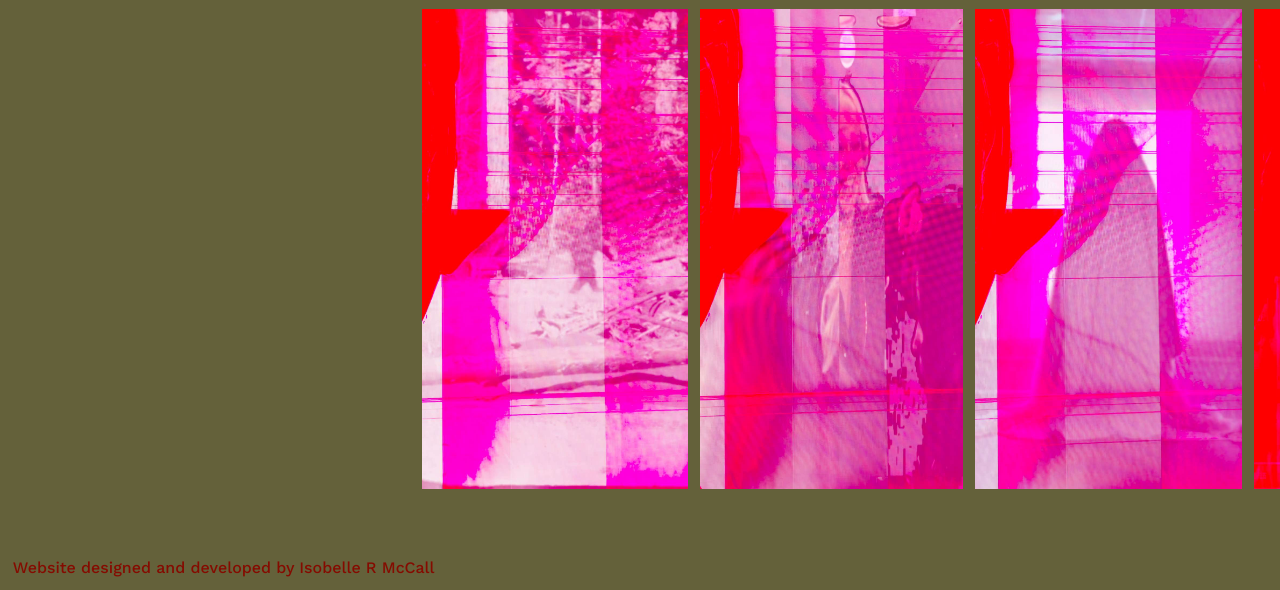
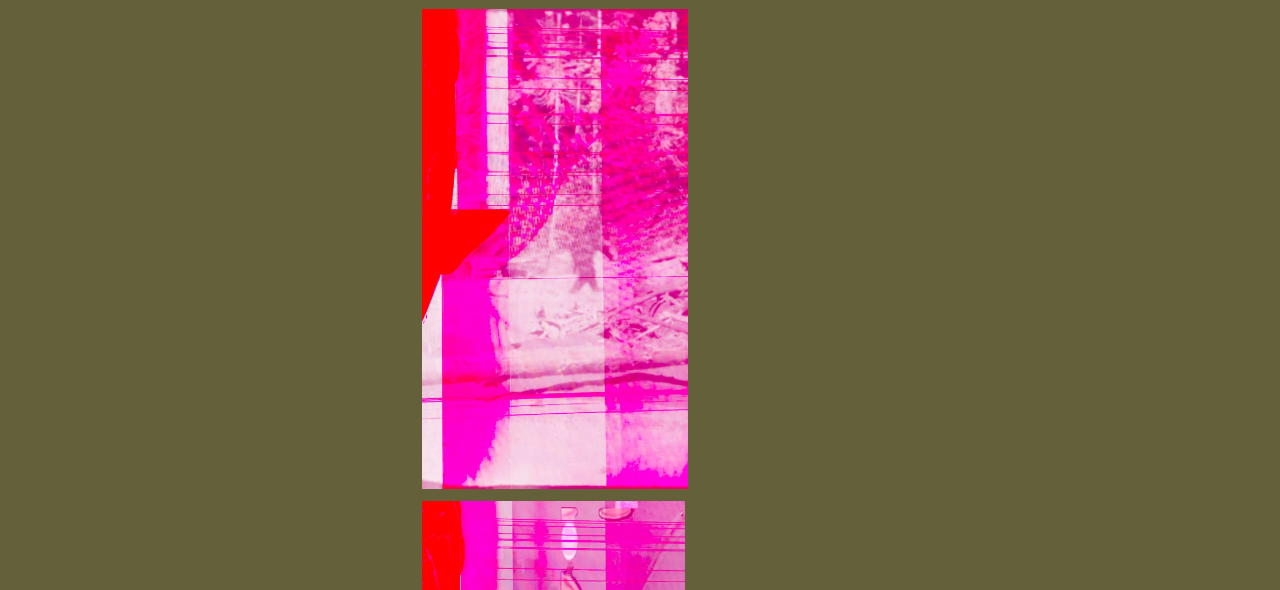
Before and after one commit to isoebell/OskarBackent, a plain HTML site: page pages/running-away-from-me.html in a window 1280 px wide. Shown: the part 210-800 px from the top of the page. Drawn offline with Linux system fonts and the light colour scheme.

Commit message:
Update running-away-from-me.html

```diff
--- a/pages/running-away-from-me.html
+++ b/pages/running-away-from-me.html
@@ -36,12 +36,11 @@
 
     </div>
 
-    <div class="content-vertical">
+    <div class="content">
         <div class="project-title">
             <h3>Running Away From Me, video installation.
             </h3>
         </div>
-        <div class="video">
 
             <div class="video-wrapper">
                 <video width="100%" controls autoplay>
@@ -50,19 +49,13 @@
                 </video>
             </div>
 
-
-        </div>
-
-        <div class="image">
-
             <img src="../img/RunningAwayFromMe/1.png" alt="Still from Running Away From Me video installation">
             <img src="../img/RunningAwayFromMe/3.png" alt="Still from Running Away From Me video installation">
             <img src="../img/RunningAwayFromMe/4.png" alt="Still from Running Away From Me video installation">
             <img src="../img/RunningAwayFromMe/5.png" alt="Still from Running Away From Me video installation">
-        </div>
 
 
-    </div>
+</div>
 
 </div>
 
```
